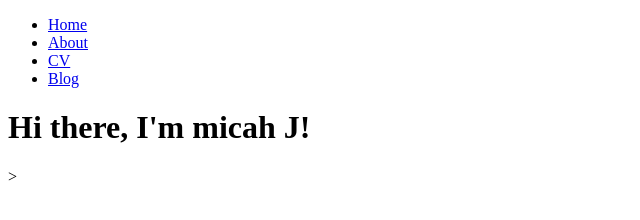
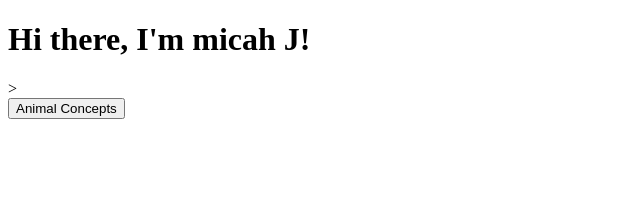
Before and after one commit to tyrotoxism1/tyrotoxism1.github.io, a plain HTML site: page index.html in a window 1280 px wide. Shown: the whole page, without its empty margins (0-640 px from the left). Drawn offline with Linux system fonts and the light colour scheme.

Commit message:
button test

```diff
--- a/index.html
+++ b/index.html
@@ -6,16 +6,18 @@
 	<body>
 		<nav>
     		<ul>
-        		<li><a href="/">Home</a></li>
-	        	<li><a href="/about">About</a></li>
-        		<li><a href="/cv">CV</a></li>
-        		<li><a href="/blog">Blog</a></li>
+        	<!--navigation of links to each page maybe-->
     		</ul>
 		</nav>
 		<div class="container">
     		<div class="blurb">
         		<h1>Hi there, I'm micah J!</h1>
     		</div>>
+		</div>
+		<div class="navigate">
+			<button id="animal_concepts" href="html/animal_concepts.html">
+				Animal Concepts
+			</button>
 		</div>
 		<footer>
     		<ul>
```
